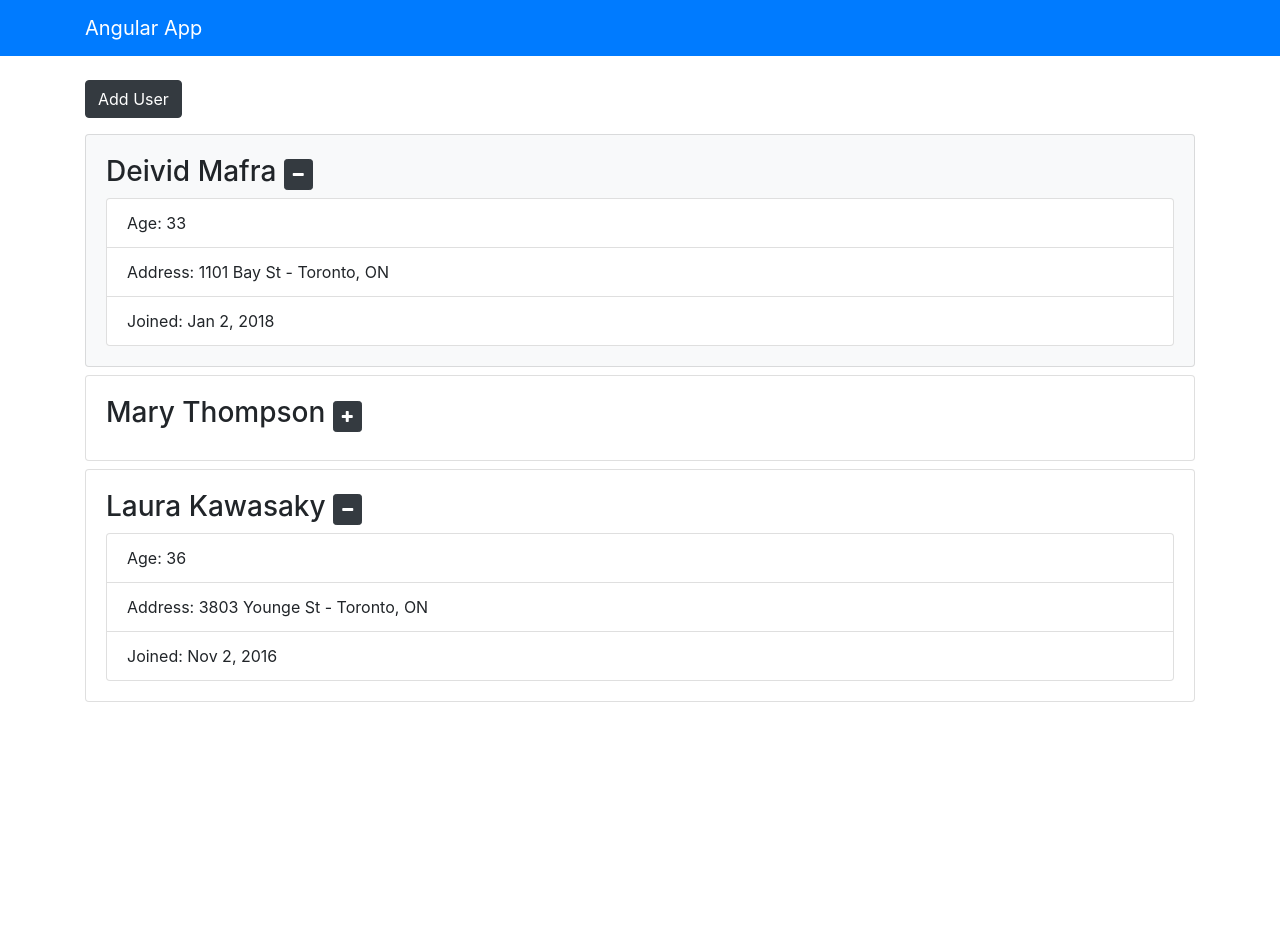
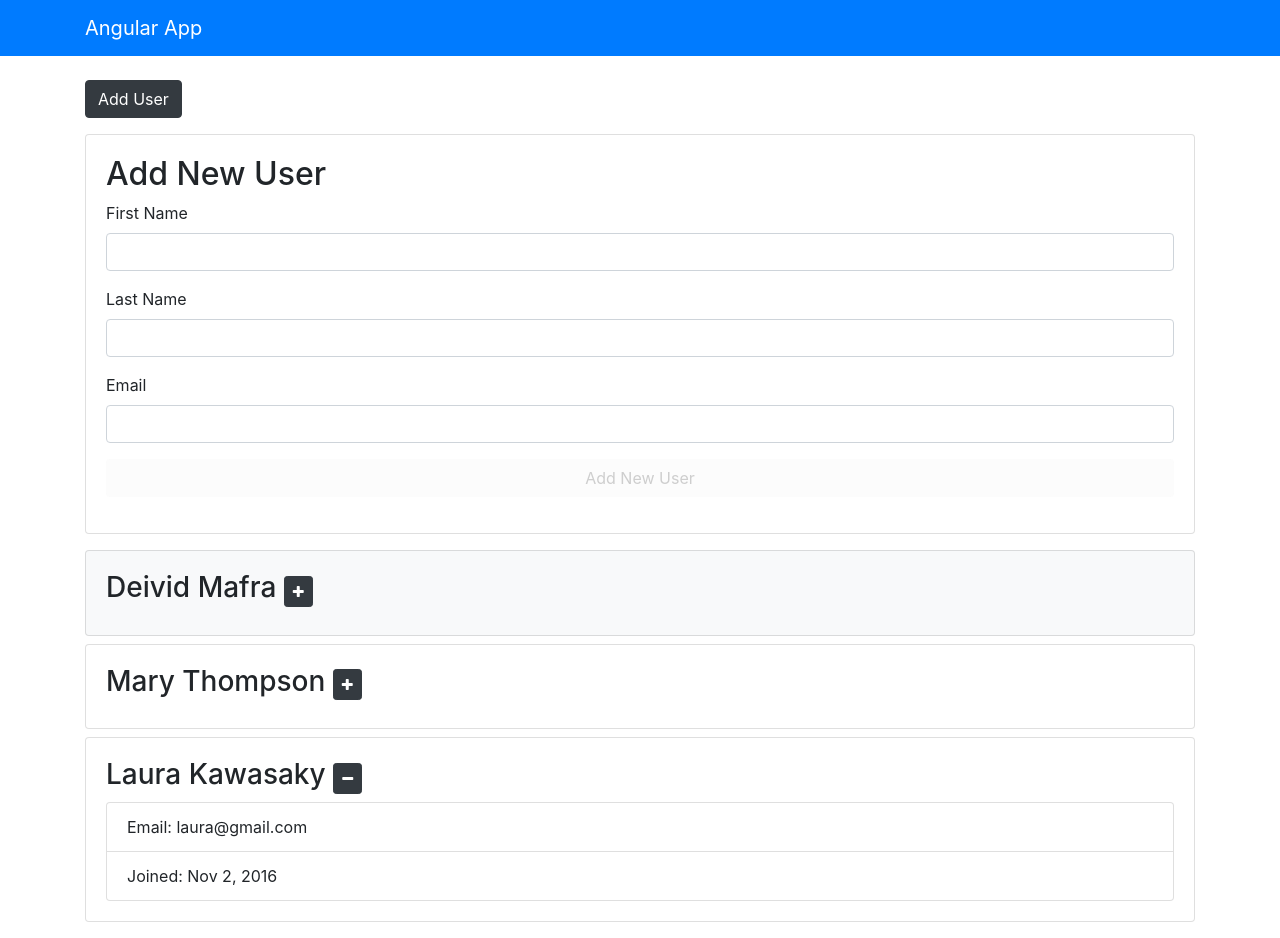
Before and after one commit to DeividMafra/AngularCourse, an Angular app: page / in a window 1280 px wide. Before the commit the page ends 800 px from the top, so only its background shows below. Built offline with nearby package versions, Linux system fonts and the light colour scheme.

Commit message:
Learning template driven forms and submission

```diff
--- a/src/app/component/user/user.component.ts
+++ b/src/app/component/user/user.component.ts
@@ -60,12 +60,7 @@
         this.user = {
             firstName: 'Deivid',
             lastName: 'Mafra',
-            age: 33,
-            address: {
-                street: '1101 Bay St',
-                city: 'Toronto',
-                province: 'ON'
-            }
+            email: 'deividmafra@hotmail.com'
 
 
         }
--- a/src/app/component/users/users.component.html
+++ b/src/app/component/users/users.component.html
@@ -1,25 +1,55 @@
 <button (click)="showUserForm = !showUserForm" class="btn btn-dark mb-3">Add User</button>
 <div class="card card-body mb-3" *ngIf="showUserForm">
   <h2>Add New User</h2>
-  <form (submit)="onSubmit($event)">
+  <form #userForm="ngForm" (ngSubmit)="onSubmit(userForm)">
     <div class="form-group">
       <label>First Name</label>
-      <input type="text" [(ngModel)]="user.firstName" class="form-control" name="firstName">
+      <input type="text" [(ngModel)]="user.firstName"
+        [ngClass]="{'is-invalid':userFirstName.errors && userFirstName.touched}" class="form-control" name="firstName"
+        #userFirstName="ngModel" required minlength="2">
+
+      <div [hidden]="!userFirstName.errors?.required" class="invalid-feedback">
+        First name required!
+      </div>
+      <div [hidden]="!userFirstName.errors?.minlength" class="invalid-feedback">
+        Must be at least 2 characters!
+      </div>
+    </div>
+    <div class="form-group">
       <!-- {{user.firstName}} string interpolation that show what I'm typing -->
       <label>Last Name</label>
-      <input type="text" [(ngModel)]="user.lastName" class="form-control" name="lastName">
-      <label>Street</label>
-      <input type="text" [(ngModel)]="user.address.street" class="form-control" name="street">
-      <label>City</label>
-      <input type="text" [(ngModel)]="user.address.city" class="form-control" name="city">
-      <label>Province</label>
-      <input type="text" [(ngModel)]="user.address.province" class="form-control" name="province">
-      <label>Age</label>
-      <input type="number" [(ngModel)]="user.age" class="form-control" name="age">
+      <input type="text" [(ngModel)]="user.lastName"
+        [ngClass]="{'is-invalid':userLastName.errors && userLastName.touched}" class="form-control" name="lastName"
+        #userLastName="ngModel" required minlength="2">
+
+      <div [hidden]="!userLastName.errors?.required" class="invalid-feedback">
+        Last name required!
+      </div>
+      <div [hidden]="!userLastName.errors?.minlength" class="invalid-feedback">
+        Must be at least 2 characters!
+      </div>
+    </div>
+    <div class="form-group">
+
+      <label>Email</label>
+      <input type="email" [(ngModel)]="user.email" [ngClass]="{'is-invalid':userEmail.errors && userEmail.touched}"
+        class="form-control mb-3" name="email" #userEmail="ngModel" required
+        pattern="[a-z0-9!#$%&'*+/=?^_`{|}~-]+(?:\.[a-z0-9!#$%&'*+/=?^_`{|}~-]+)*@(?:[a-z0-9](?:[a-z0-9-]*[a-z0-9])?\.)+[a-z0-9](?:[a-z0-9-]*[a-z0-9])?">
+
+      <div [hidden]="!userEmail.errors?.required" class="invalid-feedback mb-3">
+        Email required!
+      </div>
+      <div [hidden]="!userEmail.errors?.pattern" class="invalid-feedback mb-3">
+        Email is not valid!
+      </div>
+      <!-- !userForm.form.valid -->
+      <!-- !enableAdd -->
+      <!-- user.firstName == '' || user.lastName == '' -->
+      <button (click)="addUser()" [disabled]="!userForm.form.valid" class="btn btn-block mb-3">Add
+        New User
+      </button>
     </div>
 
-    <button (click)="addUser()" [disabled]="user.firstName =='' || user.lastName==''" class="btn btn-block mb-3">Add New
-      User</button>
   </form>
 </div>
 
@@ -27,18 +57,15 @@
 
   <li class="card card-body mb-2" *ngFor="let user of users" [class.bg-light]="user.isActive">
     <h3> {{user.firstName}}
-      {{user.lastName}} <small *ngIf="user.age && user.address"><button (click)="user.hide = !user.hide"
-          class="btn btn-dark btn-sm">
+      {{user.lastName}} <small><button (click)="user.hide = !user.hide" class="btn btn-dark btn-sm">
           <i [ngClass]="user.hide ? 'fa fa-plus': 'fa fa-minus'"></i></button></small>
     </h3>
     <!-- <button (click)="toggleHide(user)" -->
 
-    <ul class="list-group" *ngIf="!user.hide && user.age && user.address">
-      <li class="list-group-item">Age: {{user.age}}
+    <ul class="list-group" *ngIf="!user.hide">
+      <li class="list-group-item">Email: {{user.email}}
       </li>
-      <li class="list-group-item">Address: {{user.address.street}} - {{user.address.city}},
-        {{user.address.province}}
-      </li>
+
       <li class="list-group-item">Joined: {{user.registered | date}}</li>
     </ul>
   </li>
--- a/src/app/component/users/users.component.ts
+++ b/src/app/component/users/users.component.ts
@@ -11,16 +11,11 @@
   showExtended: boolean = false;
   loaded: boolean = false;
   enableAdd: boolean = false;
-  showUserForm: boolean = false;
+  showUserForm: boolean = true;
   user: User = {
     firstName: '',
     lastName: '',
-    age: null,
-    address: {
-      street: '',
-      city: '',
-      province: ''
-    }
+    email: ''
   }
 
   constructor() { }
@@ -32,27 +27,17 @@
         {
           firstName: 'Deivid',
           lastName: 'Mafra',
-          age: 33,
-          address: {
-            street: '1101 Bay St',
-            city: 'Toronto',
-            province: 'ON'
-          },
+          email: 'deividmafra@aol.com',
 
           isActive: true,
           registered: new Date('01/02/2018 08:30:00'),
-          hide: false
+          hide: true
 
         },
         {
           firstName: 'Mary',
           lastName: 'Thompson',
-          age: 30,
-          address: {
-            street: '2702 Bloor St',
-            city: 'Toronto',
-            province: 'ON'
-          },
+          email: 'mary@yahoo.com',
 
           isActive: false,
           registered: new Date('03/11/2017 06:20:00'),
@@ -61,12 +46,7 @@
         {
           firstName: 'Laura',
           lastName: 'Kawasaky',
-          age: 36,
-          address: {
-            street: '3803 Younge St',
-            city: 'Toronto',
-            province: 'ON'
-          },
+          email: 'laura@gmail.com',
 
           isActive: false,
           registered: new Date('11/02/2016 10:20:00'),
@@ -90,12 +70,7 @@
     this.user = {
       firstName: '',
       lastName: '',
-      age: null,
-      address: {
-        street: '',
-        city: '',
-        province: ''
-      }
+      email: ''
     }
   }
   // push and unshift is almost equal -- push add at the end and unshift add in the beggining
```
Also changed, not shown: src/app/models/User.ts (+3 -8 lines).
